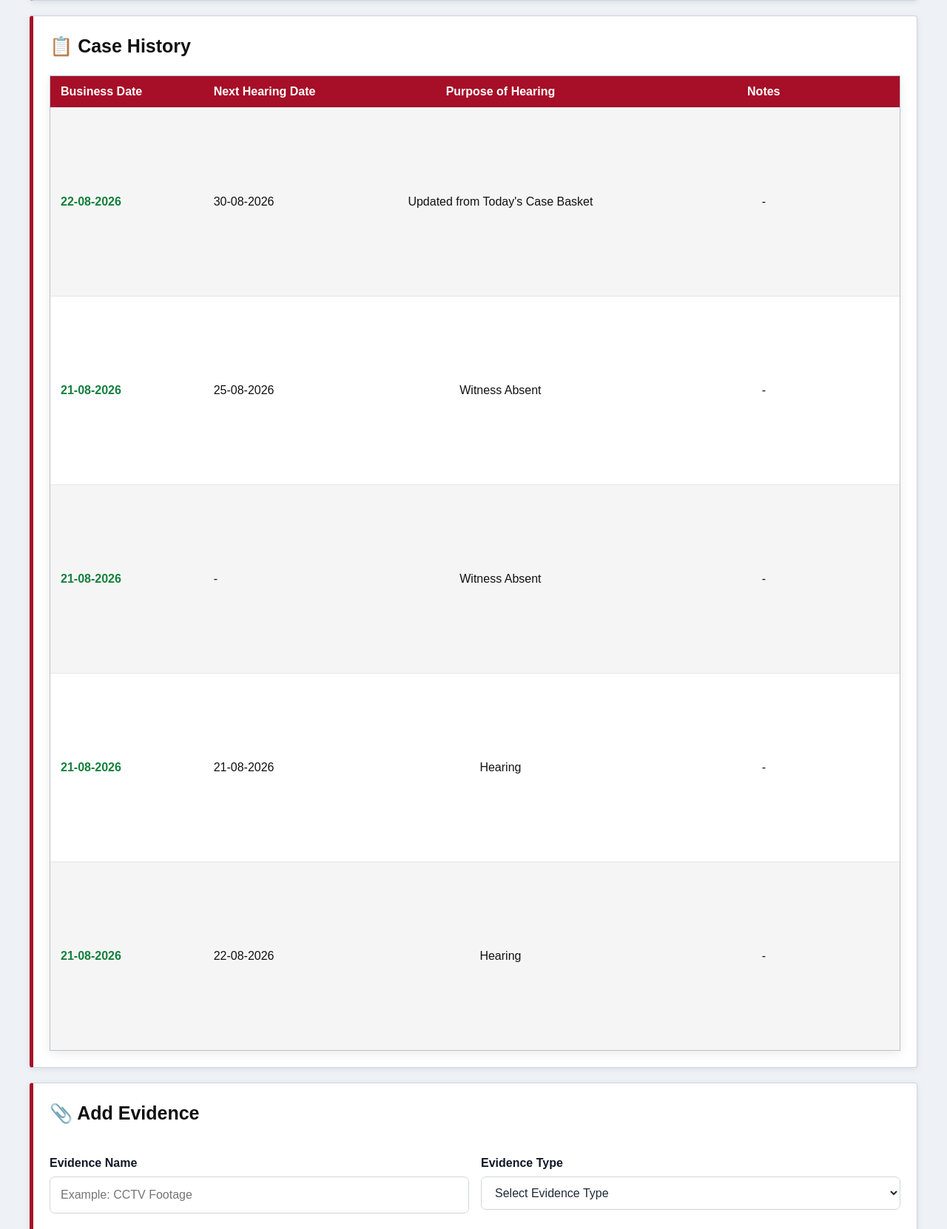
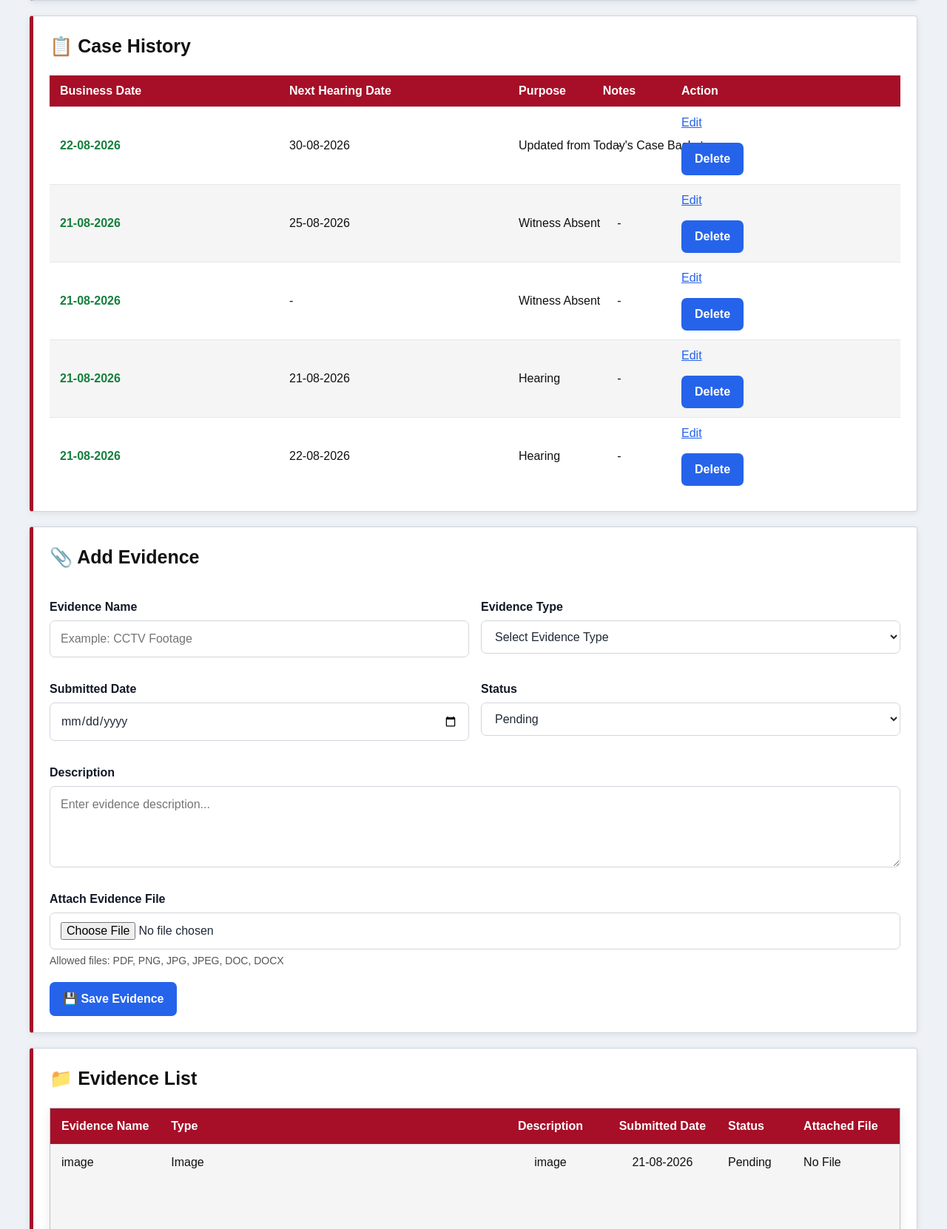
Before and after one commit to sonwaneshubham204-boop/court_tracker, a Flask app: page /case/1 in a window 1280 px wide. Shown: the part 1379-3041 px from the top of the page at 74% size. Run offline with Flask 3, Linux system fonts and the light colour scheme; a user stored in the database is signed in.

Commit message:
Add files via upload

```diff
--- a/templates/case_detail.html
+++ b/templates/case_detail.html
@@ -94,20 +94,35 @@ table { min-width:700px; }
 <div class="section">
 <h2>📋 Case History</h2>
 {% if hearings %}
-<div class="table-container case-history-container"><table class="case-history-table"><colgroup><col class="history-date-col"><col class="history-next-col"><col class="history-purpose-col"><col class="history-notes-col"><col class="history-action-col"></colgroup><tr><th>Business Date</th><th>Next Hearing Date</th><th>Purpose of Hearing</th><th>Notes</th><th>Action</th></tr>
+<table class="case-history-table">
+<thead>
+<tr>
+<th>Business Date</th>
+<th>Next Hearing Date</th>
+<th>Purpose of Hearing</th>
+<th>Notes</th>
+<th class="history-action-head">Action</th>
+</tr>
+</thead>
+<tbody>
 {% for hearing in hearings %}
 <tr>
 <td><a href="{{ url_for('view_business', case_id=case.id, hearing_id=hearing.id) }}" class="business-date-link">{{ hearing.hearing_date.strftime("%d-%m-%Y") }}</a></td>
 <td>{% if hearing.next_hearing_date %}{{ hearing.next_hearing_date.strftime("%d-%m-%Y") }}{% else %}-{% endif %}</td>
 <td>{{ hearing.outcome }}</td>
 <td>{{ hearing.notes or "-" }}</td>
-<td><div class="history-actions"><a class="history-edit" href="{{ url_for('edit_hearing', case_id=case.id, hearing_id=hearing.id) }}">✏️ Edit</a><form class="history-delete-form" action="{{ url_for('delete_hearing', case_id=case.id, hearing_id=hearing.id) }}" method="POST"><button type="submit" onclick="return confirm('Delete this case history entry?')">🗑 Delete</button></form></div></td>
+<td class="history-action-cell">
+<a class="history-edit" href="{{ url_for('edit_hearing', case_id=case.id, hearing_id=hearing.id) }}">Edit</a>
+<form class="history-delete-form" action="{{ url_for('delete_hearing', case_id=case.id, hearing_id=hearing.id) }}" method="POST">
+<button type="submit" onclick="return confirm('Delete this case history entry?')">Delete</button>
+</form>
+</td>
 </tr>
 {% endfor %}
-</table></div>
+</tbody>
+</table>
 {% else %}<p class="empty-message">No case history available.</p>{% endif %}
 </div>
-
 <div class="section">
 <h2>📎 Add Evidence</h2>
 <form action="/case/{{ case.id }}/add-evidence" method="POST" enctype="multipart/form-data">
```
